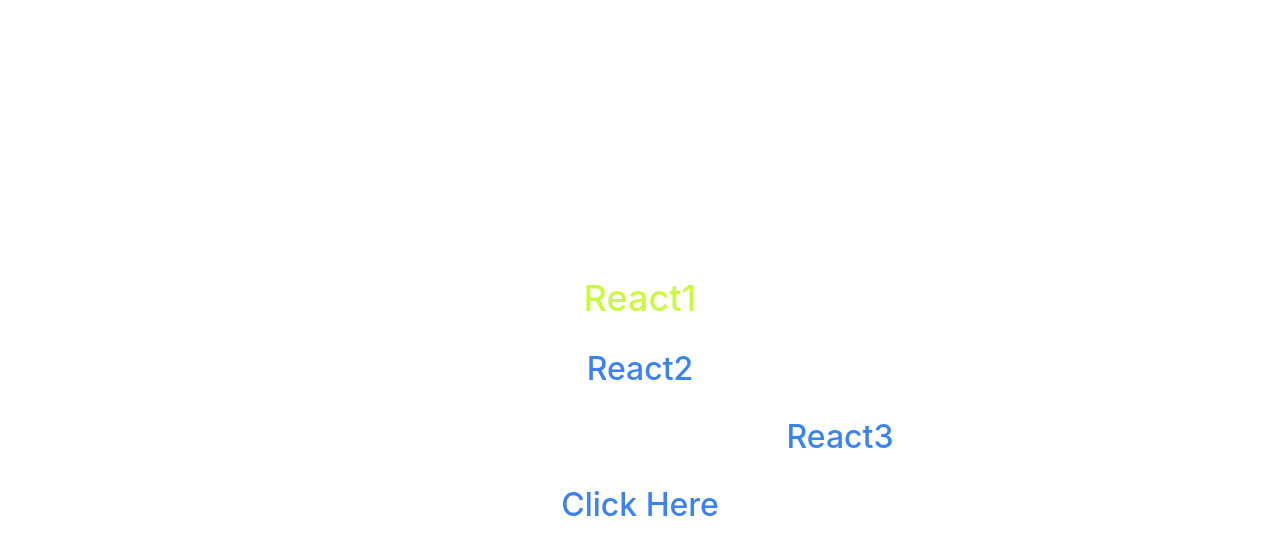
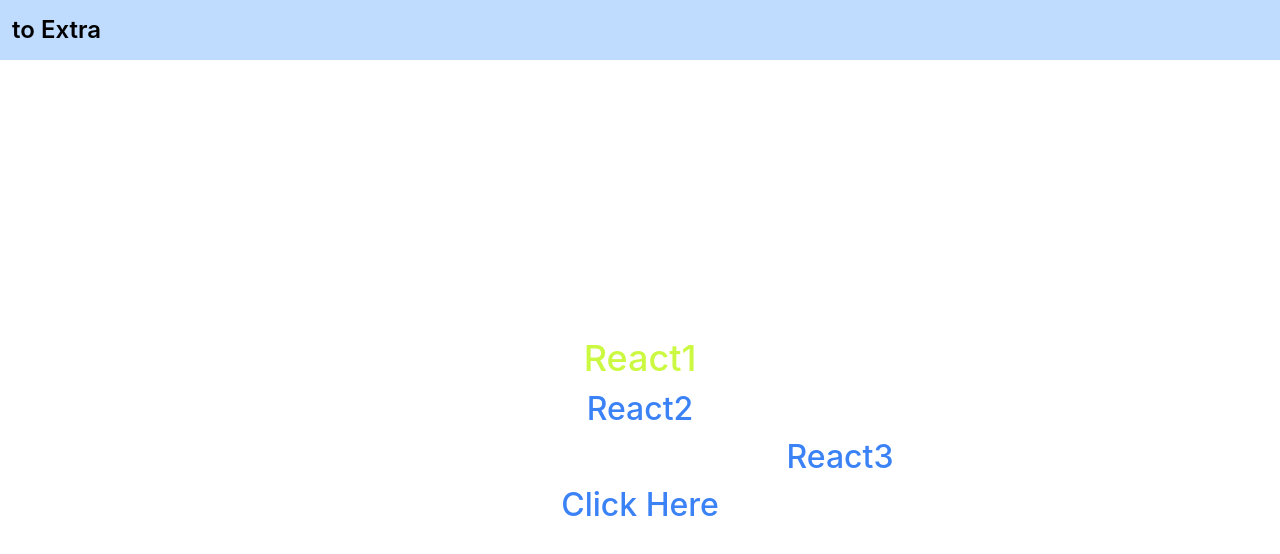
Before and after one commit to Diamond007-JS/React-Tutorials, a React (Create React App) app: page /home in a window 1280 px wide. Shown: the top 554 px of the page. Built offline with nearby package versions, Linux system fonts and the light colour scheme.

Commit message:
Add: navigate between two page

```diff
--- a/src/pages/Extra/index.tsx
+++ b/src/pages/Extra/index.tsx
@@ -1,7 +1,20 @@
 import React from "react";
+import { useNavigate } from "react-router-dom";
+
+import styles from "./styles.module.scss";
 
 const ExtraPage: React.FC = () => {
-  return <div className='flex items-center justify-center w-screen h-screen'>ExtraPage</div>;
+  const navigate = useNavigate();
+  return (
+    <div className={styles.wrapper}>
+      <div className={styles.buttonWrapper} onClick={() => navigate("/home")}>
+        <button>to Home</button>
+      </div>
+      <div className={styles.content}>
+        <p>ExtraPage</p>
+      </div>
+    </div>
+  );
 };
 
 export default ExtraPage;
--- /dev/null
+++ b/src/pages/Extra/styles.module.scss
@@ -0,0 +1,11 @@
+.wrapper {
+  @apply flex h-screen w-screen flex-col;
+
+  .buttonWrapper {
+    @apply p-12 text-24 font-semibold bg-blue-200;
+  }
+
+  .content {
+    @apply flex-1 flex justify-center items-center bg-gray-200;
+  }
+}
--- a/src/pages/Home/index.tsx
+++ b/src/pages/Home/index.tsx
@@ -1,10 +1,13 @@
 import React, { useRef, useLayoutEffect, useMemo } from "react";
 import classNames from "classnames";
 import { gsap } from "gsap";
+import { useNavigate } from "react-router-dom";
 
 import styles from "./styles.module.scss";
 
 const Home: React.FC = () => {
+  const navigate = useNavigate();
+
   const app = useRef<HTMLDivElement>(null);
   const tl = useRef<GSAPTimeline>();
 
@@ -26,8 +29,11 @@ const Home: React.FC = () => {
   }, []);
 
   return (
-    <div ref={app} className={styles.wrapper}>
-      <div className={styles.content}>
+    <div className={styles.wrapper}>
+      <div className={styles.buttonWrapper}>
+        <button onClick={() => navigate("/test")}>to Extra</button>
+      </div>
+      <div ref={app} className={styles.content}>
         <button
           onClick={onClickText}
           className={classNames(styles.button, "text1")}
--- a/src/pages/Home/styles.module.scss
+++ b/src/pages/Home/styles.module.scss
@@ -1,8 +1,12 @@
 .wrapper {
-  @apply h-screen w-screen flex justify-center items-center;
+  @apply h-screen w-screen flex flex-col;
+
+  .buttonWrapper {
+    @apply bg-blue-200 text-24 font-semibold p-12;
+  }
 
   .content {
-    @apply space-y-20 max-w-500 text-center;
+    @apply flex-1 flex justify-center items-center flex-col;
 
     .button {
       @apply text-36 font-medium;
```
